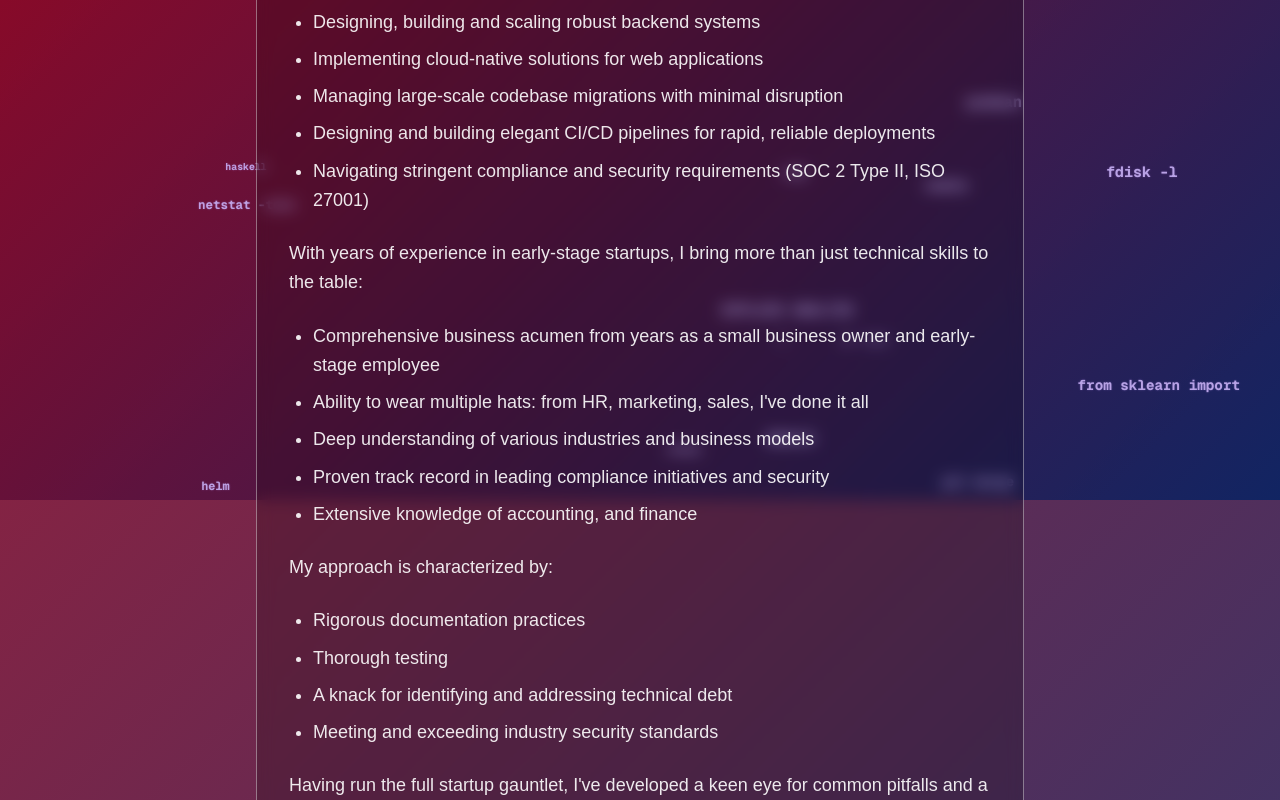
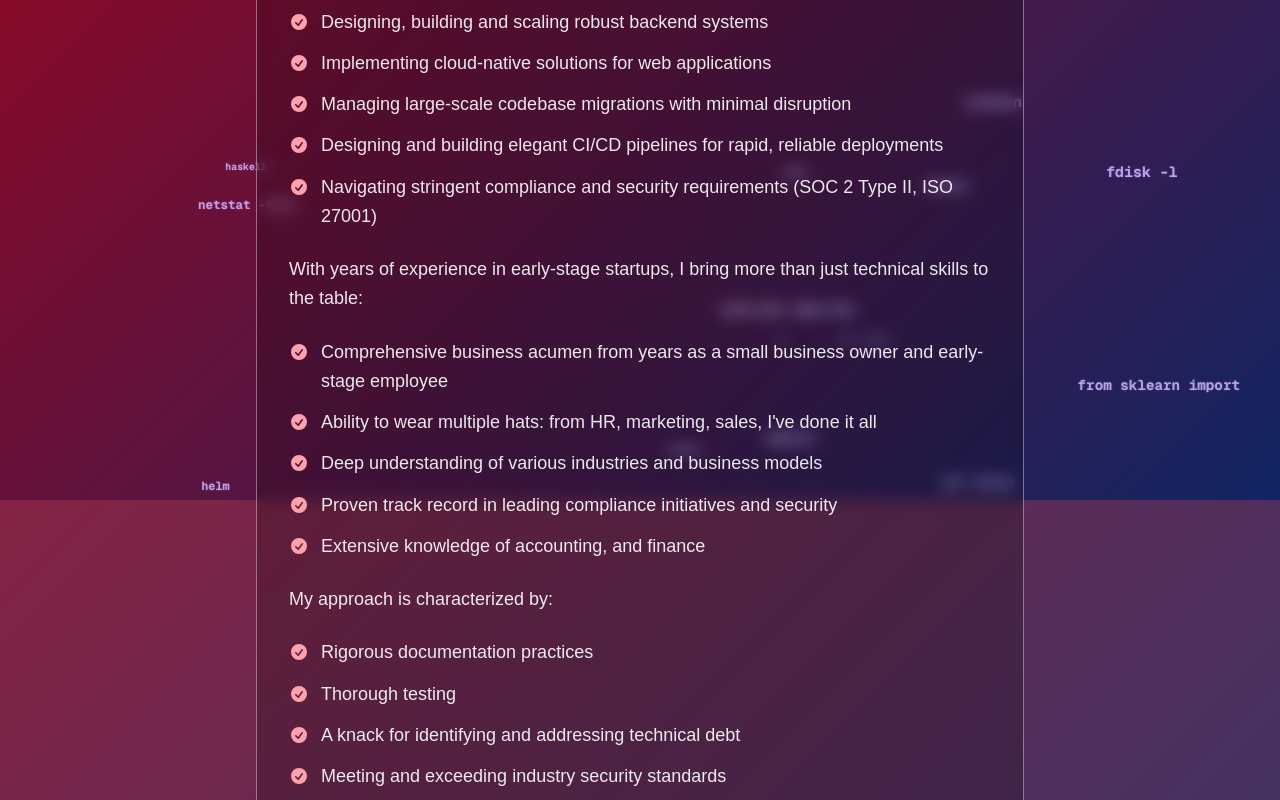
Before and after one commit to flak153/personalsite, a Next.js app: page /about in a window 1280 px wide. Shown: the part 300-1100 px from the top of the page. Built offline with nearby package versions, Linux system fonts and the light colour scheme.

Commit message:
fix: escape apostrophe in about page

```diff
--- a/src/app/about/page.tsx
+++ b/src/app/about/page.tsx
@@ -40,35 +40,77 @@ export default function About() {
                 I&apos;m a seasoned developer and startup ecosystem veteran, specializing in taking projects from idea to MVP and beyond. My core expertise includes:
               </p>
 
-              <ul className="list-disc pl-6 text-white/90 text-lg leading-relaxed space-y-2">
-                <li>Designing, building and scaling robust backend systems</li>
-                <li>Implementing cloud-native solutions for web applications</li>
-                <li>Managing large-scale codebase migrations with minimal disruption</li>
-                <li>Designing and building elegant CI/CD pipelines for rapid, reliable deployments</li>
-                <li>Navigating stringent compliance and security requirements (SOC 2 Type II, ISO 27001)</li>
+              <ul className="text-white/90 text-lg leading-relaxed space-y-3">
+                <li className="flex items-start">
+                  <svg xmlns="http://www.w3.org/2000/svg" viewBox="0 0 20 20" fill="currentColor" className="w-5 h-5 text-rose-300 mr-3 mt-1 flex-shrink-0"><path fillRule="evenodd" d="M10 18a8 8 0 100-16 8 8 0 000 16zm3.857-9.809a.75.75 0 00-1.214-.882l-3.483 4.79-1.88-1.88a.75.75 0 10-1.06 1.061l2.5 2.5a.75.75 0 001.137-.089l4-5.5z" clipRule="evenodd" /></svg>
+                  <span>Designing, building and scaling robust backend systems</span>
+                </li>
+                <li className="flex items-start">
+                  <svg xmlns="http://www.w3.org/2000/svg" viewBox="0 0 20 20" fill="currentColor" className="w-5 h-5 text-rose-300 mr-3 mt-1 flex-shrink-0"><path fillRule="evenodd" d="M10 18a8 8 0 100-16 8 8 0 000 16zm3.857-9.809a.75.75 0 00-1.214-.882l-3.483 4.79-1.88-1.88a.75.75 0 10-1.06 1.061l2.5 2.5a.75.75 0 001.137-.089l4-5.5z" clipRule="evenodd" /></svg>
+                  <span>Implementing cloud-native solutions for web applications</span>
+                </li>
+                <li className="flex items-start">
+                  <svg xmlns="http://www.w3.org/2000/svg" viewBox="0 0 20 20" fill="currentColor" className="w-5 h-5 text-rose-300 mr-3 mt-1 flex-shrink-0"><path fillRule="evenodd" d="M10 18a8 8 0 100-16 8 8 0 000 16zm3.857-9.809a.75.75 0 00-1.214-.882l-3.483 4.79-1.88-1.88a.75.75 0 10-1.06 1.061l2.5 2.5a.75.75 0 001.137-.089l4-5.5z" clipRule="evenodd" /></svg>
+                  <span>Managing large-scale codebase migrations with minimal disruption</span>
+                </li>
+                <li className="flex items-start">
+                  <svg xmlns="http://www.w3.org/2000/svg" viewBox="0 0 20 20" fill="currentColor" className="w-5 h-5 text-rose-300 mr-3 mt-1 flex-shrink-0"><path fillRule="evenodd" d="M10 18a8 8 0 100-16 8 8 0 000 16zm3.857-9.809a.75.75 0 00-1.214-.882l-3.483 4.79-1.88-1.88a.75.75 0 10-1.06 1.061l2.5 2.5a.75.75 0 001.137-.089l4-5.5z" clipRule="evenodd" /></svg>
+                  <span>Designing and building elegant CI/CD pipelines for rapid, reliable deployments</span>
+                </li>
+                <li className="flex items-start">
+                  <svg xmlns="http://www.w3.org/2000/svg" viewBox="0 0 20 20" fill="currentColor" className="w-5 h-5 text-rose-300 mr-3 mt-1 flex-shrink-0"><path fillRule="evenodd" d="M10 18a8 8 0 100-16 8 8 0 000 16zm3.857-9.809a.75.75 0 00-1.214-.882l-3.483 4.79-1.88-1.88a.75.75 0 10-1.06 1.061l2.5 2.5a.75.75 0 001.137-.089l4-5.5z" clipRule="evenodd" /></svg>
+                  <span>Navigating stringent compliance and security requirements (SOC 2 Type II, ISO 27001)</span>
+                </li>
               </ul>
 
               <p className="text-white/90 text-lg leading-relaxed">
                 With years of experience in early-stage startups, I bring more than just technical skills to the table:
               </p>
 
-              <ul className="list-disc pl-6 text-white/90 text-lg leading-relaxed space-y-2">
-                <li>Comprehensive business acumen from years as a small business owner and early-stage employee</li>
-                <li>Ability to wear multiple hats: from HR, marketing, sales, I&apos;ve done it all</li>
-                <li>Deep understanding of various industries and business models</li>
-                <li>Proven track record in leading compliance initiatives and security</li>
-                <li>Extensive knowledge of accounting, and finance</li>
+              <ul className="text-white/90 text-lg leading-relaxed space-y-3">
+                <li className="flex items-start">
+                  <svg xmlns="http://www.w3.org/2000/svg" viewBox="0 0 20 20" fill="currentColor" className="w-5 h-5 text-rose-300 mr-3 mt-1 flex-shrink-0"><path fillRule="evenodd" d="M10 18a8 8 0 100-16 8 8 0 000 16zm3.857-9.809a.75.75 0 00-1.214-.882l-3.483 4.79-1.88-1.88a.75.75 0 10-1.06 1.061l2.5 2.5a.75.75 0 001.137-.089l4-5.5z" clipRule="evenodd" /></svg>
+                  <span>Comprehensive business acumen from years as a small business owner and early-stage employee</span>
+                </li>
+                <li className="flex items-start">
+                  <svg xmlns="http://www.w3.org/2000/svg" viewBox="0 0 20 20" fill="currentColor" className="w-5 h-5 text-rose-300 mr-3 mt-1 flex-shrink-0"><path fillRule="evenodd" d="M10 18a8 8 0 100-16 8 8 0 000 16zm3.857-9.809a.75.75 0 00-1.214-.882l-3.483 4.79-1.88-1.88a.75.75 0 10-1.06 1.061l2.5 2.5a.75.75 0 001.137-.089l4-5.5z" clipRule="evenodd" /></svg>
+                  <span>Ability to wear multiple hats: from HR, marketing, sales, I&apos;ve done it all</span>
+                </li>
+                <li className="flex items-start">
+                  <svg xmlns="http://www.w3.org/2000/svg" viewBox="0 0 20 20" fill="currentColor" className="w-5 h-5 text-rose-300 mr-3 mt-1 flex-shrink-0"><path fillRule="evenodd" d="M10 18a8 8 0 100-16 8 8 0 000 16zm3.857-9.809a.75.75 0 00-1.214-.882l-3.483 4.79-1.88-1.88a.75.75 0 10-1.06 1.061l2.5 2.5a.75.75 0 001.137-.089l4-5.5z" clipRule="evenodd" /></svg>
+                  <span>Deep understanding of various industries and business models</span>
+                </li>
+                <li className="flex items-start">
+                  <svg xmlns="http://www.w3.org/2000/svg" viewBox="0 0 20 20" fill="currentColor" className="w-5 h-5 text-rose-300 mr-3 mt-1 flex-shrink-0"><path fillRule="evenodd" d="M10 18a8 8 0 100-16 8 8 0 000 16zm3.857-9.809a.75.75 0 00-1.214-.882l-3.483 4.79-1.88-1.88a.75.75 0 10-1.06 1.061l2.5 2.5a.75.75 0 001.137-.089l4-5.5z" clipRule="evenodd" /></svg>
+                  <span>Proven track record in leading compliance initiatives and security</span>
+                </li>
+                <li className="flex items-start">
+                  <svg xmlns="http://www.w3.org/2000/svg" viewBox="0 0 20 20" fill="currentColor" className="w-5 h-5 text-rose-300 mr-3 mt-1 flex-shrink-0"><path fillRule="evenodd" d="M10 18a8 8 0 100-16 8 8 0 000 16zm3.857-9.809a.75.75 0 00-1.214-.882l-3.483 4.79-1.88-1.88a.75.75 0 10-1.06 1.061l2.5 2.5a.75.75 0 001.137-.089l4-5.5z" clipRule="evenodd" /></svg>
+                  <span>Extensive knowledge of accounting, and finance</span>
+                </li>
               </ul>
 
               <p className="text-white/90 text-lg leading-relaxed">
                 My approach is characterized by:
               </p>
 
-              <ul className="list-disc pl-6 text-white/90 text-lg leading-relaxed space-y-2">
-                <li>Rigorous documentation practices</li>
-                <li>Thorough testing</li>
-                <li>A knack for identifying and addressing technical debt</li>
-                <li>Meeting and exceeding industry security standards</li>
+              <ul className="text-white/90 text-lg leading-relaxed space-y-3">
+                <li className="flex items-start">
+                  <svg xmlns="http://www.w3.org/2000/svg" viewBox="0 0 20 20" fill="currentColor" className="w-5 h-5 text-rose-300 mr-3 mt-1 flex-shrink-0"><path fillRule="evenodd" d="M10 18a8 8 0 100-16 8 8 0 000 16zm3.857-9.809a.75.75 0 00-1.214-.882l-3.483 4.79-1.88-1.88a.75.75 0 10-1.06 1.061l2.5 2.5a.75.75 0 001.137-.089l4-5.5z" clipRule="evenodd" /></svg>
+                  <span>Rigorous documentation practices</span>
+                </li>
+                <li className="flex items-start">
+                  <svg xmlns="http://www.w3.org/2000/svg" viewBox="0 0 20 20" fill="currentColor" className="w-5 h-5 text-rose-300 mr-3 mt-1 flex-shrink-0"><path fillRule="evenodd" d="M10 18a8 8 0 100-16 8 8 0 000 16zm3.857-9.809a.75.75 0 00-1.214-.882l-3.483 4.79-1.88-1.88a.75.75 0 10-1.06 1.061l2.5 2.5a.75.75 0 001.137-.089l4-5.5z" clipRule="evenodd" /></svg>
+                  <span>Thorough testing</span>
+                </li>
+                <li className="flex items-start">
+                  <svg xmlns="http://www.w3.org/2000/svg" viewBox="0 0 20 20" fill="currentColor" className="w-5 h-5 text-rose-300 mr-3 mt-1 flex-shrink-0"><path fillRule="evenodd" d="M10 18a8 8 0 100-16 8 8 0 000 16zm3.857-9.809a.75.75 0 00-1.214-.882l-3.483 4.79-1.88-1.88a.75.75 0 10-1.06 1.061l2.5 2.5a.75.75 0 001.137-.089l4-5.5z" clipRule="evenodd" /></svg>
+                  <span>A knack for identifying and addressing technical debt</span>
+                </li>
+                <li className="flex items-start">
+                  <svg xmlns="http://www.w3.org/2000/svg" viewBox="0 0 20 20" fill="currentColor" className="w-5 h-5 text-rose-300 mr-3 mt-1 flex-shrink-0"><path fillRule="evenodd" d="M10 18a8 8 0 100-16 8 8 0 000 16zm3.857-9.809a.75.75 0 00-1.214-.882l-3.483 4.79-1.88-1.88a.75.75 0 10-1.06 1.061l2.5 2.5a.75.75 0 001.137-.089l4-5.5z" clipRule="evenodd" /></svg>
+                  <span>Meeting and exceeding industry security standards</span>
+                </li>
               </ul>
 
               <p className="text-white/90 text-lg leading-relaxed">
```
